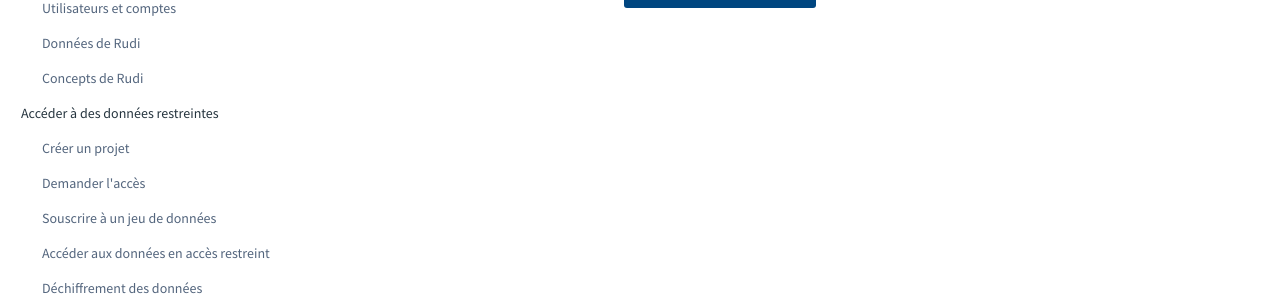
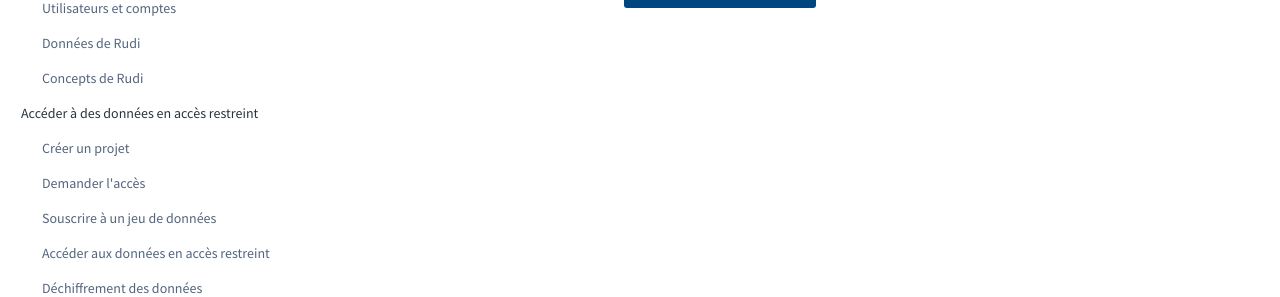
Before and after one commit to sigrennesmetropole/rudi_documentation, a Jekyll site: the page built from index.md, in a window 1280 px wide. Shown: the part 463-760 px from the top of the page. Built offline with Jekyll 4.4.1, drawn with Linux system fonts in a browser that asks for light colours.

Commit message:
wording "accès restreint"

```diff
--- a/_config.yml
+++ b/_config.yml
@@ -40,7 +40,7 @@
 
   acces_donnees_restreintes:
     order: 2
-    title: Accéder à des données restreintes
+    title: Accéder à des données en accès restreint
     output: true
 
   donnees_personnelles:
```
